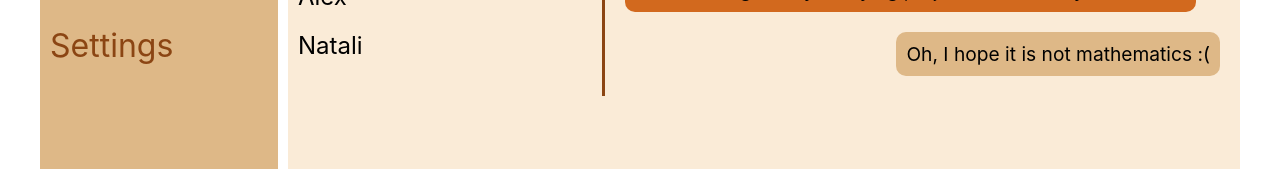
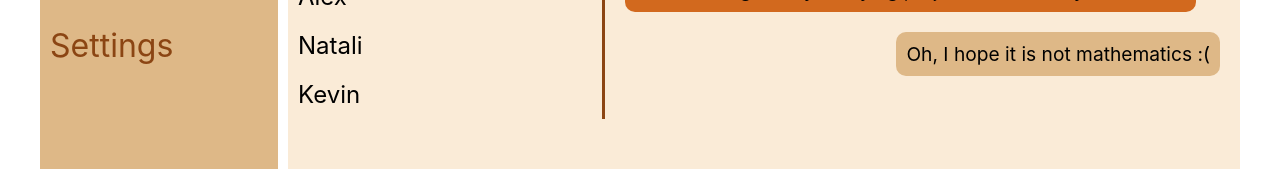
Before and after one commit to Verminas/react-social-network, a React (Create React App) app: page /dialogs in a window 1280 px wide. Shown: the part 314-483 px from the top of the page. Built offline with nearby package versions, Linux system fonts and the light colour scheme.

Commit message:
refactor: use data for rendering messages in dialogs

```diff
--- a/src/components/Dialogs/Dialogs.tsx
+++ b/src/components/Dialogs/Dialogs.tsx
@@ -3,24 +3,68 @@ import s from './Dialogs.module.css';
 import {NavLink} from "react-router-dom";
 
 export const Dialogs = () => {
+
+  const dialogItemsData = [
+    {
+      id: '1',
+      name: 'Dmitry',
+    },
+    {
+      id: '2',
+      name: 'Sveta',
+    },
+    {
+      id: '3',
+      name: 'Valera',
+    },
+    {
+      id: '4',
+      name: 'Alex',
+    },
+    {
+      id: '5',
+      name: 'Natali',
+    },
+    {
+      id: '6',
+      name: 'Kevin',
+    },
+  ];
+
+  const messageItemsData = [
+    {
+      id: '1',
+      message: 'Hello',
+    },
+    {
+      id: '2',
+      message: 'How are you?',
+    },
+    {
+      id: '3',
+      message: 'I am fine. Thank you. What do you do?',
+    },
+    {
+      id: '4',
+      message: 'I am working for my studying project now. It is my homework',
+    },
+    {
+      id: '5',
+      message: 'Oh, I hope it is not mathematics :(',
+    },
+  ];
+
+
   return (
     <section className={s.dialogs}>
       <div className={s.dialogsItems}>
         <h2 className={s.title}>Dialogs</h2>
         <ul>
-          <DialogItem name={'Dmitry'} id={'1'}/>
-          <DialogItem name={'Sveta'} id={'2'}/>
-          <DialogItem name={'Valera'} id={'3'}/>
-          <DialogItem name={'Alex'} id={'4'}/>
-          <DialogItem name={'Natali'} id={'5'}/>
+          {dialogItemsData.map((i) => <DialogItem name={i.name} id={i.id}/>)}
         </ul>
       </div>
       <div className={s.messages}>
-        <MessageItem message={'Hello'}/>
-        <MessageItem message={'How are you?'}/>
-        <MessageItem message={'I am fine. Thank you. What do you do?'}/>
-        <MessageItem message={'I am working for my studying project now. It is my homework'}/>
-        <MessageItem message={'Oh, I hope it is not mathematics :('}/>
+        {messageItemsData.map(i => <MessageItem message={i.message}/>)}
       </div>
     </section>
   )
```
